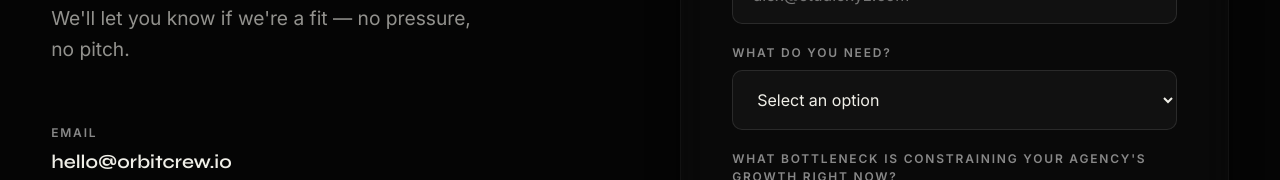
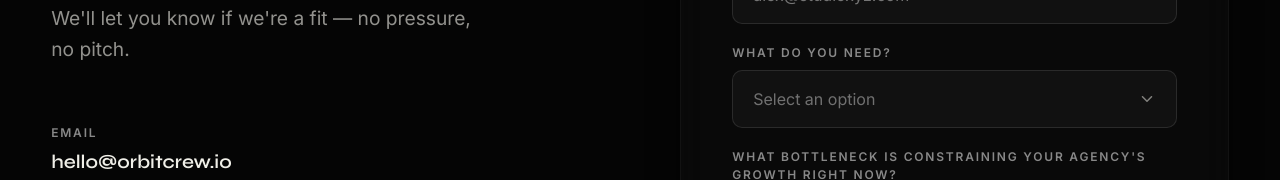
Before and after one commit to solankiharsh0217-design/orbit-crew, a Next.js app: page /contact in a window 1280 px wide. Shown: the part 431-611 px from the top of the page. Built offline with nearby package versions, Linux system fonts and the light colour scheme.

Commit message:
feat: replace native select with custom glassmorphism dropdown

```diff
--- a/src/app/contact/page.tsx
+++ b/src/app/contact/page.tsx
@@ -1,8 +1,9 @@
 'use client'
 
-import { useState } from 'react'
+import { useState, useRef, useEffect } from 'react'
 import { motion } from 'framer-motion'
 import Link from 'next/link'
+import { ChevronDown } from 'lucide-react'
 
 function Reveal({ children, delay = 0 }: { children: React.ReactNode; delay?: number }) {
   return (
@@ -35,9 +36,102 @@
   { label: 'Timezone', value: 'IST / GMT+5:30' },
 ]
 
+const needOptions = [
+  'Project-based delivery support',
+  'Dedicated execution pod',
+  'Capability expansion',
+  'Not sure — let\'s talk',
+]
+
+function CustomSelect({ value, onChange, options, placeholder }: { value: string; onChange: (v: string) => void; options: string[]; placeholder: string }) {
+  const [open, setOpen] = useState(false)
+  const ref = useRef<HTMLDivElement>(null)
+
+  useEffect(() => {
+    const handler = (e: MouseEvent) => {
+      if (ref.current && !ref.current.contains(e.target as Node)) setOpen(false)
+    }
+    document.addEventListener('mousedown', handler)
+    return () => document.removeEventListener('mousedown', handler)
+  }, [])
+
+  return (
+    <div ref={ref} style={{ position: 'relative' }}>
+      <motion.button
+        type="button"
+        onClick={() => setOpen(!open)}
+        style={{
+          ...inputStyle,
+          cursor: 'pointer',
+          display: 'flex',
+          alignItems: 'center',
+          justifyContent: 'space-between',
+          width: '100%',
+          borderColor: open ? 'rgba(255,75,31,0.5)' : 'rgba(255,255,255,0.1)',
+        }}
+      >
+        <span style={{ color: value ? '#f0efe8' : 'rgba(255,255,255,0.4)' }}>
+          {value || placeholder}
+        </span>
+        <ChevronDown
+          size={18}
+          style={{
+            transition: 'transform 0.2s',
+            transform: open ? 'rotate(180deg)' : 'rotate(0deg)',
+            opacity: 0.5,
+          }}
+        />
+      </motion.button>
+      {open && (
+        <motion.div
+          initial={{ opacity: 0, y: -8 }}
+          animate={{ opacity: 1, y: 0 }}
+          style={{
+            position: 'absolute',
+            top: 'calc(100% + 8px)',
+            left: 0,
+            right: 0,
+            background: 'rgba(15, 15, 20, 0.98)',
+            backdropFilter: 'blur(20px)',
+            borderRadius: 10,
+            border: '1px solid rgba(255,255,255,0.1)',
+            overflow: 'hidden',
+            zIndex: 50,
+          }}
+        >
+          {options.map((opt) => (
+            <button
+              key={opt}
+              type="button"
+              onClick={() => { onChange(opt); setOpen(false) }}
+              style={{
+                width: '100%',
+                padding: '14px 20px',
+                background: 'transparent',
+                border: 'none',
+                color: '#f0efe8',
+                fontSize: '1rem',
+                fontFamily: 'var(--font-body)',
+                textAlign: 'left',
+                cursor: 'pointer',
+                transition: 'background 0.15s',
+              }}
+              onMouseEnter={(e) => (e.currentTarget.style.background = 'rgba(255,75,31,0.15)')}
+              onMouseLeave={(e) => (e.currentTarget.style.background = 'transparent')}
+            >
+              {opt}
+            </button>
+          ))}
+        </motion.div>
+      )}
+    </div>
+  )
+}
+
 export default function ContactPage() {
   const [submitted, setSubmitted] = useState(false)
   const [focusedField, setFocusedField] = useState<string | null>(null)
+  const [selectedNeed, setSelectedNeed] = useState('')
 
   return (
     <main style={{ minHeight: '100vh', background: 'var(--color-bg-dark)' }}>
@@ -158,17 +252,12 @@
 
                   <label style={{ display: 'flex', flexDirection: 'column', gap: 8 }}>
                     <span className="label" style={{ color: '#888' }}>What do you need?</span>
-                    <select
-                      style={{ ...inputStyle, cursor: 'pointer' }}
-                      onFocus={() => setFocusedField('need')}
-                      onBlur={() => setFocusedField(null)}
-                    >
-                      <option value="">Select an option</option>
-                      <option>Project-based delivery support</option>
-                      <option>Dedicated execution pod</option>
-                      <option>Capability expansion</option>
-                      <option>Not sure — let's talk</option>
-                    </select>
+                    <CustomSelect
+                      value={selectedNeed}
+                      onChange={setSelectedNeed}
+                      options={needOptions}
+                      placeholder="Select an option"
+                    />
                   </label>
 
                   <label style={{ display: 'flex', flexDirection: 'column', gap: 8 }}>
```
